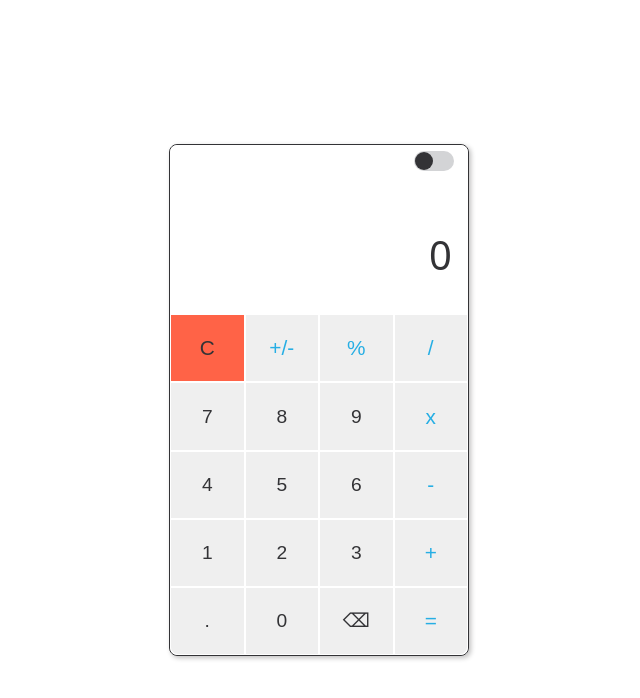
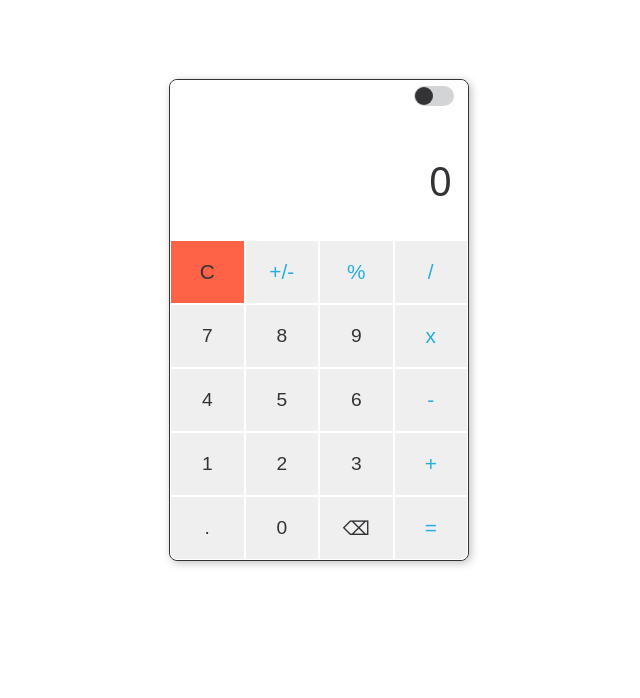
Before and after one commit to Mayor1234/Basic-Calculator, a website with bundled scripts: page index.html in a window 1280 px wide. Shown: the whole page, without its empty margins (321-961 px from the left). Built offline with nearby package versions, Linux system fonts and the light colour scheme.

Commit message:
fixed containter height

```diff
--- a/src/style.css
+++ b/src/style.css
@@ -38,7 +38,7 @@ body {
   flex-direction: column;
   justify-content: center;
   align-items: center;
-  height: 80vh;
+  height: 60vh;
   margin: 5rem auto;
 }
 .wrapper {
@@ -46,17 +46,16 @@ body {
   flex-direction: column;
   justify-content: center;
   align-items: center;
-  height: 80%;
   width: 300px;
   border-radius: 8px;
   border: 0.5px solid var(--dark2);
-  box-shadow: 2px 2px 5px rgb(193, 192, 192);
+  box-shadow: 2px 2px 8px rgb(193, 192, 192);
 }
 
 .result-screen {
   display: flex;
   flex-direction: column;
-  height: 25vh;
+  height: 20vh;
   width: 100%;
   padding: 2rem 1rem;
   justify-content: space-between;
@@ -78,7 +77,7 @@ body {
   display: grid;
   grid-template-columns: repeat(4, 1fr);
   width: 100%;
-  height: 55vh;
+  height: 40vh;
 }
 
 .calc-btn {
```
Also changed, not shown: dist/index.html, 4 other files.
